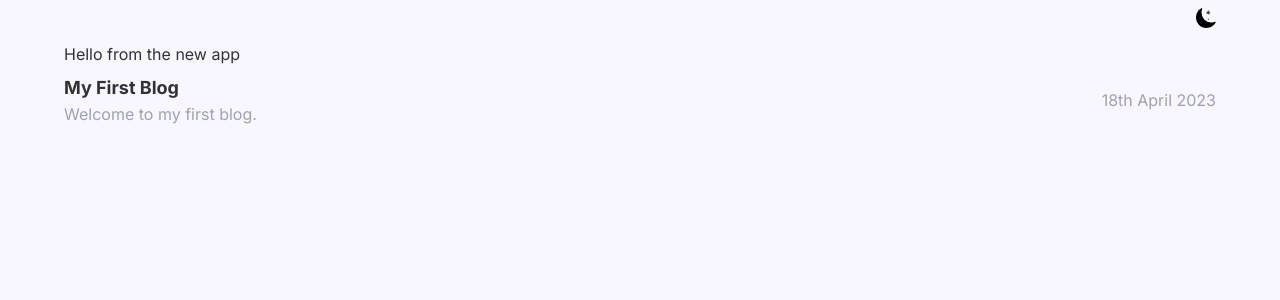
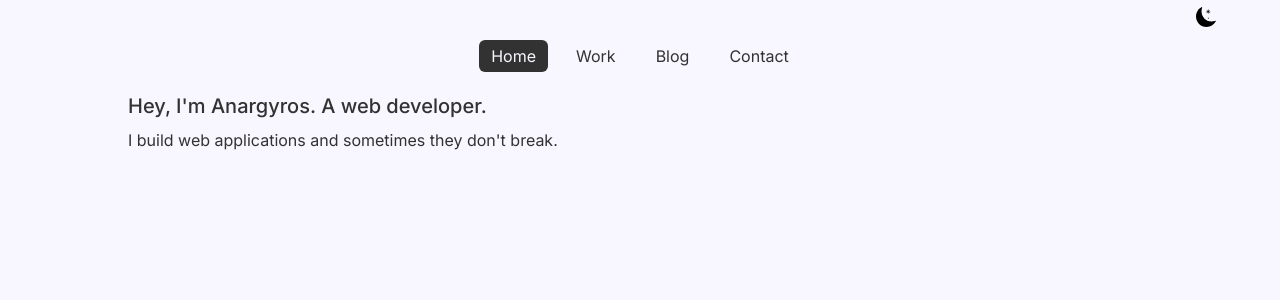
Before and after one commit to anargiris/Stylidis, a Next.js app: page / in a window 1280 px wide. Shown: the top 300 px of the page. Built offline with nearby package versions, Linux system fonts and the light colour scheme.

Commit message:
added animated navbar, nice!

```diff
--- a/app/blog/page.js
+++ b/app/blog/page.js
@@ -0,0 +1,46 @@
+import fs from "fs";
+import path from "path";
+import matter from "gray-matter";
+import Link from "next/link";
+const Blog = async () => {
+  const blogDir = "blog_posts";
+
+  // 2) Find all files in the blog directory
+  const files = fs.readdirSync(path.join(blogDir));
+
+  // 3) For each blog found
+  const blogs = files.map((filename) => {
+    // 4) Read the content of that blog
+    const fileContent = fs.readFileSync(path.join(blogDir, filename), "utf-8");
+
+    // 5) Extract the metadata from the blog's content
+    const { data: frontMatter } = matter(fileContent);
+
+    // 6) Return the metadata and page slug
+    return {
+      meta: frontMatter,
+      slug: filename.replace(".mdx", ""),
+    };
+  });
+  return (
+    <div>
+      <div>
+        {blogs.map((blog) => (
+          <Link href={"/blog/" + blog.slug} passHref key={blog.slug}>
+            <div className="py-2 flex justify-between align-middle gap-2">
+              <div>
+                <h3 className="text-lg font-bold">{blog.meta.title}</h3>
+                <p className="text-gray-400">{blog.meta.description}</p>
+              </div>
+              <div className="my-auto text-gray-400">
+                <p>{blog.meta.date}</p>
+              </div>
+            </div>
+          </Link>
+        ))}
+      </div>
+    </div>
+  );
+};
+
+export default Blog;
--- /dev/null
+++ b/app/contact/page.js
@@ -0,0 +1,7 @@
+import React from "react";
+
+const page = () => {
+  return <div>page</div>;
+};
+
+export default page;
--- a/app/layout.js
+++ b/app/layout.js
@@ -2,6 +2,7 @@ import { Inter } from "next/font/google";
 import "./globals.css";
 import { Providers } from "./providers";
 import Header from "@/components/Header";
+import Navbar from "@/components/Navbar";
 
 const inter = Inter({ subsets: ["latin"] });
 
@@ -14,11 +15,12 @@ export default function RootLayout({ children }) {
   return (
     <html lang="en" suppressHydrationWarning>
       <body
-        className={`${inter.className} transition-colors duration-300 container max-w-6xl mx-auto bg-[#f8f7ff] dark:bg-[#323232] text-[#323232] dark:text-[#f8f7ff]`}
+        className={`${inter.className} min-h-screen h-full transition-colors duration-300 container max-w-6xl mx-auto bg-[#f8f7ff] dark:bg-[#323232] text-[#323232] dark:text-[#f8f7ff] scroll-smooth`}
       >
         <Providers>
           <Header />
-          {children}
+          <Navbar />
+          <main className="max-w-5xl mx-auto  ">{children}</main>
         </Providers>
       </body>
     </html>
--- a/app/page.js
+++ b/app/page.js
@@ -1,47 +1,10 @@
-import Image from "next/image";
-import fs from "fs";
-import path from "path";
-import matter from "gray-matter";
-import Link from "next/link";
 export default function Home() {
-  // 1) Set blogs directory
-  const blogDir = "blog_posts";
-
-  // 2) Find all files in the blog directory
-  const files = fs.readdirSync(path.join(blogDir));
-
-  // 3) For each blog found
-  const blogs = files.map((filename) => {
-    // 4) Read the content of that blog
-    const fileContent = fs.readFileSync(path.join(blogDir, filename), "utf-8");
-
-    // 5) Extract the metadata from the blog's content
-    const { data: frontMatter } = matter(fileContent);
-
-    // 6) Return the metadata and page slug
-    return {
-      meta: frontMatter,
-      slug: filename.replace(".mdx", ""),
-    };
-  });
   return (
-    <main>
-      Hello from the new app
-      <div>
-        {blogs.map((blog) => (
-          <Link href={"/blog/" + blog.slug} passHref key={blog.slug}>
-            <div className="py-2 flex justify-between align-middle gap-2">
-              <div>
-                <h3 className="text-lg font-bold">{blog.meta.title}</h3>
-                <p className="text-gray-400">{blog.meta.description}</p>
-              </div>
-              <div className="my-auto text-gray-400">
-                <p>{blog.meta.date}</p>
-              </div>
-            </div>
-          </Link>
-        ))}
-      </div>
-    </main>
+    <div>
+      <h1 className="text-xl font-medium mb-2">
+        Hey, I'm Anargyros. A web developer.
+      </h1>
+      <h2>I build web applications and sometimes they don't break.</h2>
+    </div>
   );
 }
--- /dev/null
+++ b/app/work/page.js
@@ -0,0 +1,7 @@
+import React from "react";
+
+const page = () => {
+  return <div>page</div>;
+};
+
+export default page;
--- a/components/Header.js
+++ b/components/Header.js
@@ -2,7 +2,7 @@ import ThemeButton from "./ThemeButton";
 
 const Header = () => {
   return (
-    <header className="py-2 flex items-center justify-end">
+    <header className="h-10 w-full flex items-center justify-end">
       <ThemeButton />
     </header>
   );
--- /dev/null
+++ b/components/Motion/MotionLi.js
@@ -0,0 +1,4 @@
+"use client";
+import { motion } from "framer-motion";
+
+export const MotionLi = motion.li;
--- /dev/null
+++ b/components/Navbar.js
@@ -0,0 +1,49 @@
+"use client";
+import Link from "next/link";
+import { usePathname } from "next/navigation";
+import { motion } from "framer-motion";
+
+const Navbar = () => {
+  const pathname = usePathname();
+
+  return (
+    <nav className="mb-5">
+      <ol className="flex justify-center items-center gap-4">
+        {["/", "/work", "/blog", "/contact"].map((link) => {
+          const isActive = link === pathname;
+          return (
+            <Link
+              key={link}
+              className={`px-3 py-1 rounded-lg text-sm lg:text-base relative no-underline duration-300 ease-in ${
+                !isActive
+                  ? "text-[#323232] dark:text-[#f8f7ff]"
+                  : "text-[#f8f7ff] dark:text-[#323232]"
+              }`}
+              data-active={isActive}
+              href={link}
+            >
+              <span className="first-letter:uppercase block">
+                {link === "/" ? "home" : link.slice(1)}
+              </span>
+              {isActive && (
+                <motion.div
+                  className="absolute bottom-0 left-0 h-full w-full mx-auto dark:bg-[#f8f7ff] bg-[#323232] rounded-md -z-10"
+                  layoutId="navbar"
+                  aria-hidden="true"
+                  transition={{
+                    type: "spring",
+                    bounce: 0.25,
+                    duration: 0.6,
+                    delay: 0.1,
+                  }}
+                />
+              )}
+            </Link>
+          );
+        })}
+      </ol>
+    </nav>
+  );
+};
+
+export default Navbar;
--- a/components/ThemeButton.js
+++ b/components/ThemeButton.js
@@ -1,7 +1,6 @@
 "use client";
 import React, { useState, useEffect } from "react";
 import { useTheme } from "next-themes";
-import { MotionDiv } from "./MotionDiv";
 import { motion } from "framer-motion";
 import SunIcon from "./SunIcon";
 import MoonIcon from "./MoonIcon";
@@ -17,7 +16,7 @@ const ThemeButton = () => {
   const variants = {
     initial: { scale: 0.6, rotate: 60 },
     animate: { scale: 1, rotate: 0, transition },
-    whileTap: { scale: 0.65, rotate: 30 },
+    whileTap: { scale: 0.75, rotate: 25 },
   };
   //This section of the code is to prevent any hydration mismatch errors. Maybe a future version of NextJS fixes this
   const [mounted, setMounted] = useState(false);
```
Also changed, not shown: components/Motion/MotionDiv.js (renamed from components/MotionDiv.js).
